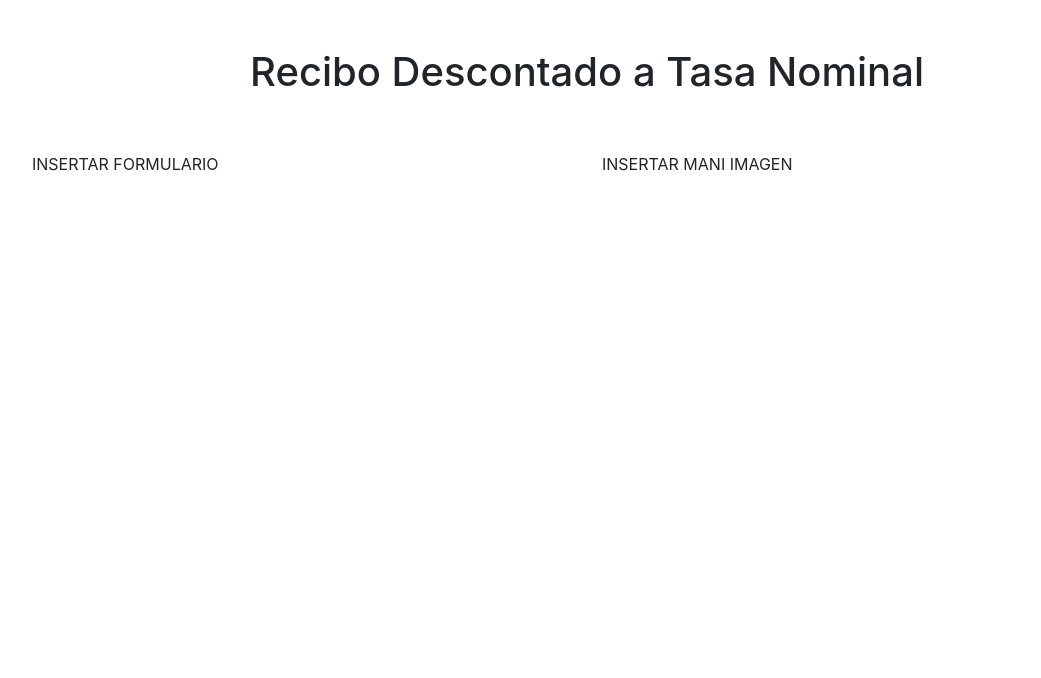
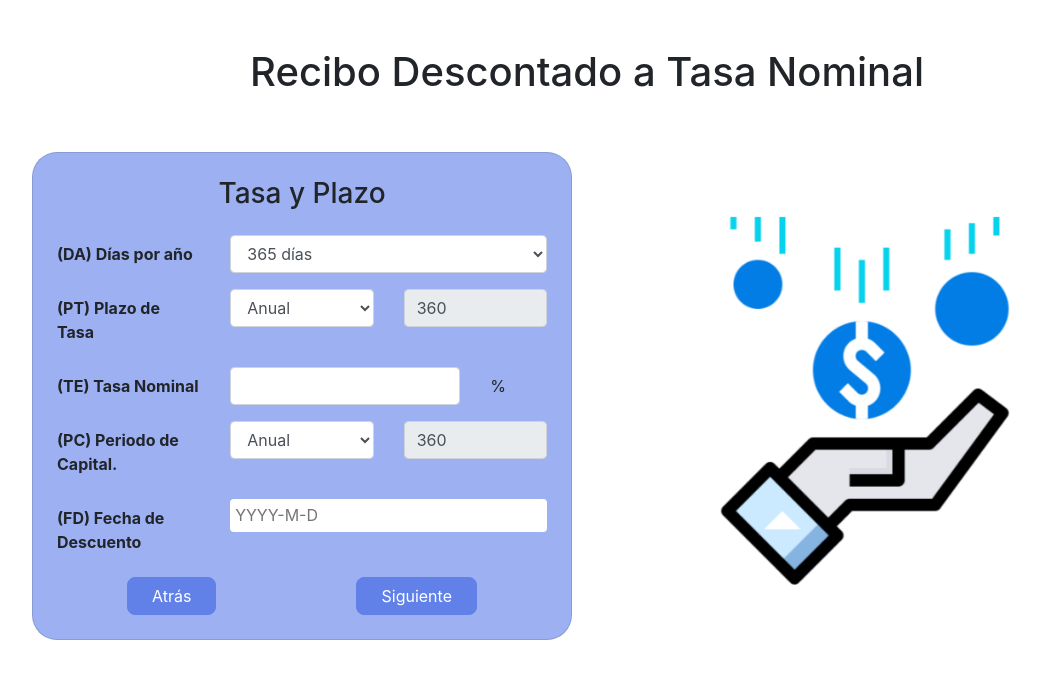
Before and after one commit to Ariandel007/tp-finanzas-frontend, a React (Create React App) app: page /receipt in a window 1280 px wide. Both pictures are taken after a click on the button "Nominal". Shown: the top 678 px of the page, without its empty margins (53-1094 px from the left). Built offline with nearby package versions, Linux system fonts and the light colour scheme.

Commit message:
finanzas app front

```diff
--- /dev/null
+++ b/src/_components/RateAndTermForm.js
@@ -0,0 +1,151 @@
+import DayPickerInput from 'react-day-picker/DayPickerInput';
+import '../picker.scss'
+import { useState } from "react"
+
+const RateAndTermForm = ({ dataView, setdataView }) => {
+
+    const style = {
+        'width': '100%',
+        'padding': '0.3rem',
+        'boxSizing': 'border-box',
+        'borderRadius': '4px',
+        'border': 'none'
+    }
+
+    const rateTerms = [
+        {id: 1, name: 'Diario', numberDays: 1,},
+        {id: 2, name: 'Quincenal', numberDays: 15,},
+        {id: 3, name: 'Mensual', numberDays: 30,},
+        {id: 4, name: 'Bimestral', numberDays: 60,},
+        {id: 5, name: 'Trimestral', numberDays: 90,},
+        {id: 6, name: 'Cuatrimestral', numberDays: 120,},
+        {id: 7, name: 'Semestral', numberDays: 180,},
+        {id: 8, name: 'Anual', numberDays: 360,},
+        {id: 9, name: 'Especial', numberDays: 1}
+    ]
+
+    const compoundingPeriods = [
+        {id: 1, name: 'Diario', numberDays: 1,},
+        {id: 2, name: 'Quincenal', numberDays: 15,},
+        {id: 3, name: 'Mensual', numberDays: 30,},
+        {id: 4, name: 'Bimestral', numberDays: 60,},
+        {id: 5, name: 'Trimestral', numberDays: 90,},
+        {id: 6, name: 'Cuatrimestral', numberDays: 120,},
+        {id: 7, name: 'Semestral', numberDays: 180,},
+        {id: 8, name: 'Anual', numberDays: 360,},
+        {id: 9, name: 'Especial', numberDays: 1}
+    ]
+
+    const [rateTermSelected, setRateTermSelected] = useState({id: 8, name: 'Anual', numberDays: 360});
+
+    const onSelectRateTermHandler = e => {
+        const rateTermSelectedInList = rateTerms.find(r => r.id == e.target.value);
+        setRateTermSelected(rateTermSelectedInList)
+    }
+
+    const onChangeRateTermDays = e => {
+        setRateTermSelected({
+            ...rateTermSelected,
+            numberDays: e.target.value
+        });
+    }
+////
+    const [compoundingPeriodSelected, setCompoundingPeriodSelected] = useState({id: 8, name: 'Anual', numberDays: 360});
+
+    const onSelectCompoundingPeriodHandler = e => {
+        const compoundingPeriodSelectedList = compoundingPeriods.find(r => r.id == e.target.value);
+        setCompoundingPeriodSelected(compoundingPeriodSelectedList)
+    }
+
+    const onChangeSelectCompoundingPeriod = e => {
+        setCompoundingPeriodSelected({
+            ...compoundingPeriodSelected,
+            numberDays: e.target.value
+        });
+    }
+
+    ///
+
+    const changeView = stage => setdataView({
+        ...dataView,
+        title: 'Costes/Gastos',
+        stage: stage
+    });
+
+
+
+    return (
+        <div className="card card-data-form p-4">
+
+            <form>
+                <div className="d-flex justify-content-center mb-3">
+                    <h3>Tasa y Plazo</h3>
+                </div>
+
+                <div className="form-group row">
+                    <label className="col-sm-4 col-form-label"><strong>(DA) Días por año</strong></label>
+                    <div className="col-sm-8">
+                        <select className="form-control">
+                            <option>365 días</option>
+                            <option>360 días</option>
+                        </select>
+                    </div>
+                </div>
+
+                <div className="form-group row">
+                    <label className="col-sm-4 col-form-label"><strong>(PT) Plazo de Tasa</strong></label>
+                    <div className="col-sm-4">
+                        <select className="form-control" onChange={onSelectRateTermHandler} value={rateTermSelected.id}>
+                            {
+                                rateTerms.map(rateTerm => (<option key={rateTerm.id} value={rateTerm.id}> {rateTerm.name} </option>))
+                            }
+                        </select>
+                    </div>
+                    <div className="col-sm-4">
+                        <input disabled={rateTermSelected.id != 9} type="text" className="form-control" id="retainage" name="numberDays" value={rateTermSelected.numberDays} onChange={onChangeRateTermDays}/>
+                    </div>
+                </div>
+
+                <div className="form-group row">
+                    {/* ACA AÑADIR ESTRUCTIRA DE CONTROL CUANDO SEA NOMIMAL O NO */}
+                    <label className="col-sm-4 col-form-label"><strong>(TE) Tasa Nominal</strong></label>
+                    <div className="col-sm-6">
+                        <input type="text" className="form-control" id="percentage" name="percentage"/>
+                    </div>
+                    <div className="col-sm-2">
+                        <input type="text" readOnly className="form-control-plaintext" value="%"/>
+                    </div>
+                </div>
+
+                <div className="form-group row">
+                    <label className="col-sm-4 col-form-label"><strong>(PC) Periodo de Capital.</strong></label>
+                    <div className="col-sm-4">
+                        <select className="form-control" onChange={onSelectCompoundingPeriodHandler} value={compoundingPeriodSelected.id}>
+                            {
+                                compoundingPeriods.map(compoundingPeriod => (<option key={compoundingPeriod.id} value={compoundingPeriod.id}> {compoundingPeriod.name} </option>))
+                            }
+                        </select>
+                    </div>
+                    <div className="col-sm-4">
+                        <input disabled={compoundingPeriodSelected.id != 9} type="text" className="form-control" id="retainage" name="numberDays" value={compoundingPeriodSelected.numberDays} onChange={onChangeSelectCompoundingPeriod}/>
+                    </div>
+                </div>
+
+                <div className="form-group row">
+                    <label htmlFor="dateOfIssue" className="col-sm-4 col-form-label"><strong>(FD) Fecha de Descuento</strong></label>
+                    <div className="col-sm-8">
+                        <DayPickerInput inputProps={{ style: style }}  onDayChange={day => console.log(day)} />
+                    </div>
+                </div>
+
+                <div className="d-flex justify-content-around">
+                    <button type="button" className="btn btn-primary" onClick={() => changeView(0)}>Atrás</button>
+                    <button type="button" className="btn btn-primary" onClick={() => changeView(2)}>Siguiente</button>
+                </div>
+
+            </form>
+        </div>
+    );
+}
+
+export default RateAndTermForm;
--- a/src/_components/Receipt.js
+++ b/src/_components/Receipt.js
@@ -1,4 +1,5 @@
 import { Fragment, useEffect, useState } from "react";
+import RateAndTermForm from "./RateAndTermForm";
 import ReceiptGeneralData from "./ReceiptGeneralData";
 import SelectRate from "./SelectRate";
 
@@ -21,7 +22,18 @@ const Receipt = () => {
             isCommercialYear: false,
             isNominal: false,
             percentage: true
-        }
+        },
+        rateTerm: {
+            id: 0,
+            name: '',
+            numberDays: 0,
+        },
+        compoundingPeriod: {
+            id: 0,
+            name: '',
+            numberDays: 0,
+        },
+        expenses: []
     });
 
     useEffect(()=> {
@@ -50,11 +62,13 @@ const Receipt = () => {
             return (
                 <Fragment>
                     <div className="col-12 col-lg-6">
-                        <div>INSERTAR FORMULARIO</div>
+                        <RateAndTermForm dataView={dataView} setdataView={setdataView}/>
                     </div>
 
                     <div className="col-12 col-lg-6">
-                        <div>INSERTAR MANI IMAGEN</div>
+                    <div className="d-flex justify-content-center pt-5">
+                        <img height="400px" src="/images/mano-tasa-img.png"></img>
+                    </div>
                     </div>
                 </Fragment>
             );
--- a/src/_components/SelectRate.js
+++ b/src/_components/SelectRate.js
@@ -24,6 +24,9 @@ const SelectRate = ({ dataView, setdataView, receiptFormData, setReceiptFormData
             <div className="d-flex justify-content-center">
                 <h1>Elige tu tasa</h1>
             </div>
+            <div className="d-flex justify-content-center py-3">
+                        <img height="300px" src="/images/tasa-interes-img.png" ></img>
+                    </div>
             <div className="d-flex justify-content-around">
                 <button type="button" className="btn btn-primary" onClick={ () => selectRateType(true)} >Nominal</button>
                 <button type="button" className="btn btn-primary" onClick={ () => selectRateType(false)}>Efectiva</button>
```
Also changed, not shown: public/images/mano-tasa-img.png (added), public/images/tasa-interes-img.png (added).
